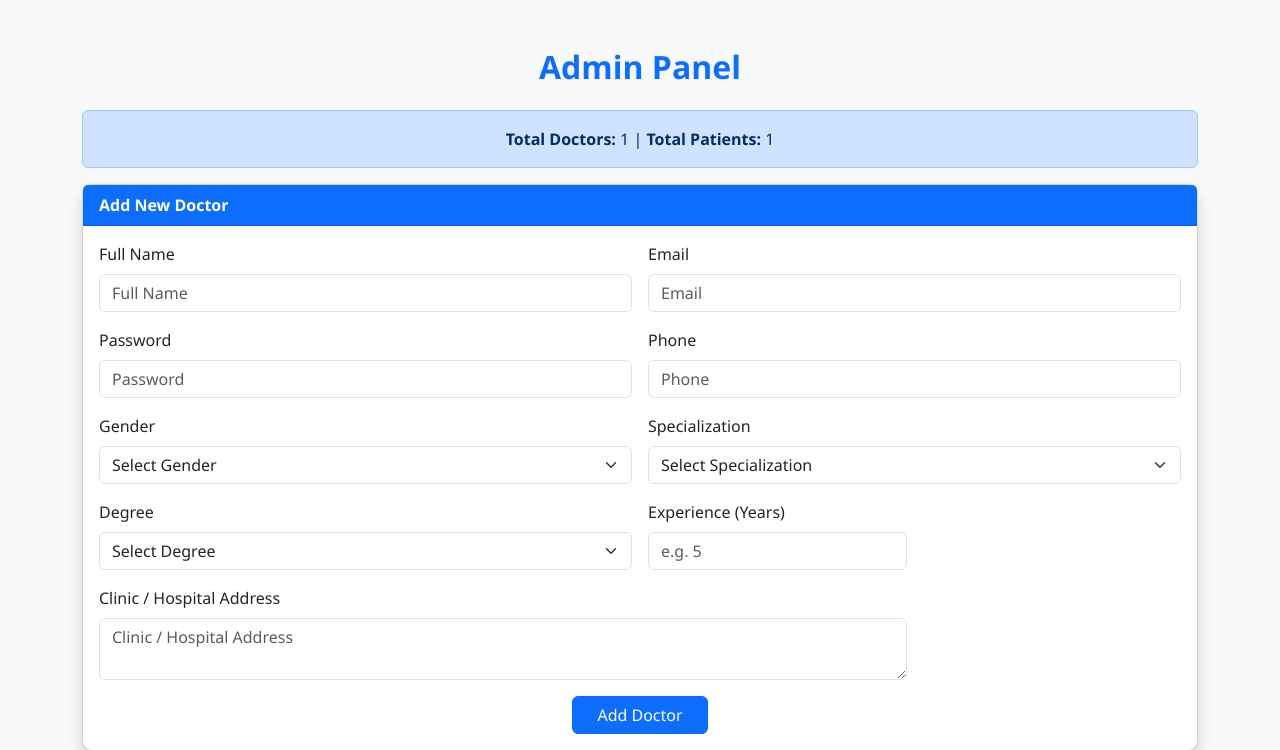
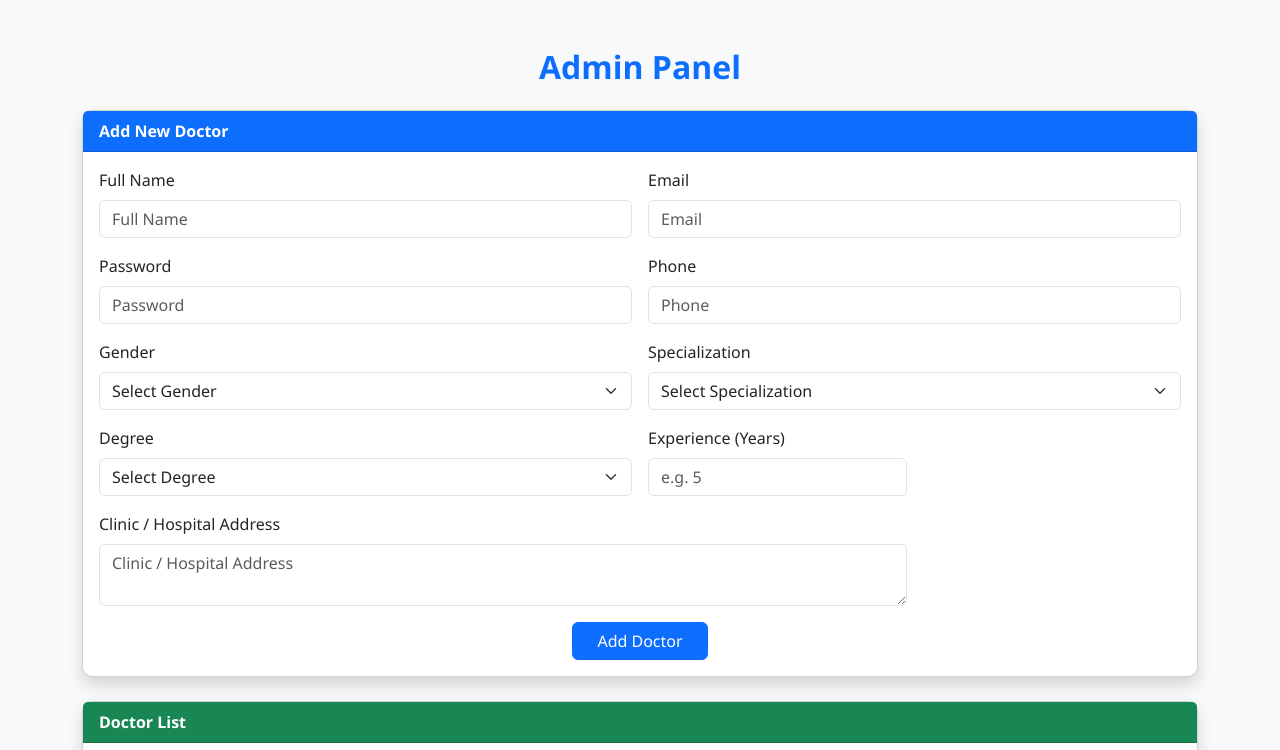
Before and after one commit to Rakshitsoni1410/hosptial-in-django, a Django app: template hospital_project/hospital/templates/admin-panel.html in a window 1280 px wide. Shown: the top 750 px of the page. Run offline with Django 5.2, Linux system fonts and the light colour scheme; data comes from the database, SQL or seed files in the repository; tables that the repository leaves empty hold one stand-in row (values such as "Sample post"); the template is opened without the code that fills it: values that come from a table or form of the project are taken from there, most other values are stand-ins (such as "Sample title", 1, 10 or a date in 2020).

Commit message:
`Removed summary section and total doctors/patients display`

```diff
--- a/hospital_project/hospital/templates/admin-panel.html
+++ b/hospital_project/hospital/templates/admin-panel.html
@@ -24,13 +24,6 @@
   <h2 class="text-center text-primary fw-bold mb-4">
     <i class="fa-solid fa-user-shield"></i> Admin Panel
   </h2>
-
-  <!-- Summary -->
-  <div class="alert alert-primary text-center">
-    <strong>Total Doctors:</strong> {{ total_doctors }} |
-    <strong>Total Patients:</strong> {{ total_patients }}
-  </div>
-
   <!-- Add Doctor Form -->
   <div class="card shadow mb-4">
     <div class="card-header bg-primary text-white">Add New Doctor</div>
```
